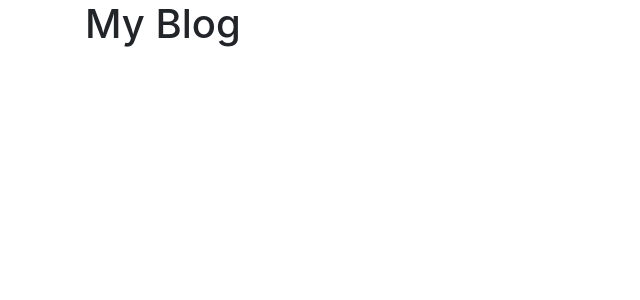
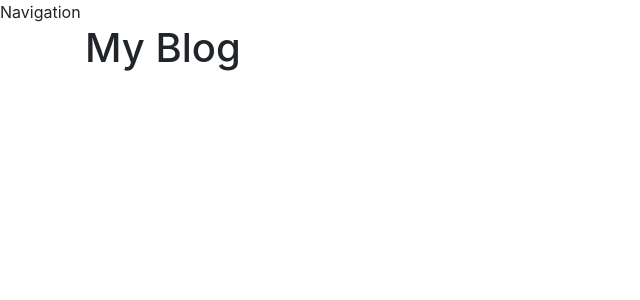
Before and after one commit to nsuroghon/Employee-Dir, a React (Create React App) app in the folder directory/: page / in a window 1280 px wide. Shown: the top 300 px of the page, without its empty margins (0-640 px from the left). Built offline with nearby package versions, Linux system fonts and the light colour scheme.

Commit message:
base navigation functional

```diff
--- a/directory/src/App.js
+++ b/directory/src/App.js
@@ -1,4 +1,5 @@
 import React, {Component} from "react";
+import Navigation from './components/navigation'
 // import 'bootstrap/dist/css/bootstrap.min.css';
 // import Nav from './components/navbar'
 // import Header from "./components/Header";
@@ -7,8 +8,11 @@
 class App extends Component {
   render(){
     return(
-      <div className="container">
-        <h1>My Blog</h1>
+      <div>
+        <Navigation />
+        <div className="container">
+          <h1>My Blog</h1>
+        </div>
       </div>
     )
   }
--- /dev/null
+++ b/directory/src/components/navigation.js
@@ -0,0 +1,13 @@
+import React from "react";
+// import Navbar  from "react-bootstrap/Navbar";
+// import Container from "react-bootstrap/Container";
+
+class Navigation extends React.Component {
+  render() {
+    return(
+      <div>Navigation</div>
+    )
+  }
+}
+
+export default Navigation;
```
Also changed, not shown: directory/src/components/navbar.js (deleted, +0 -17 lines).
